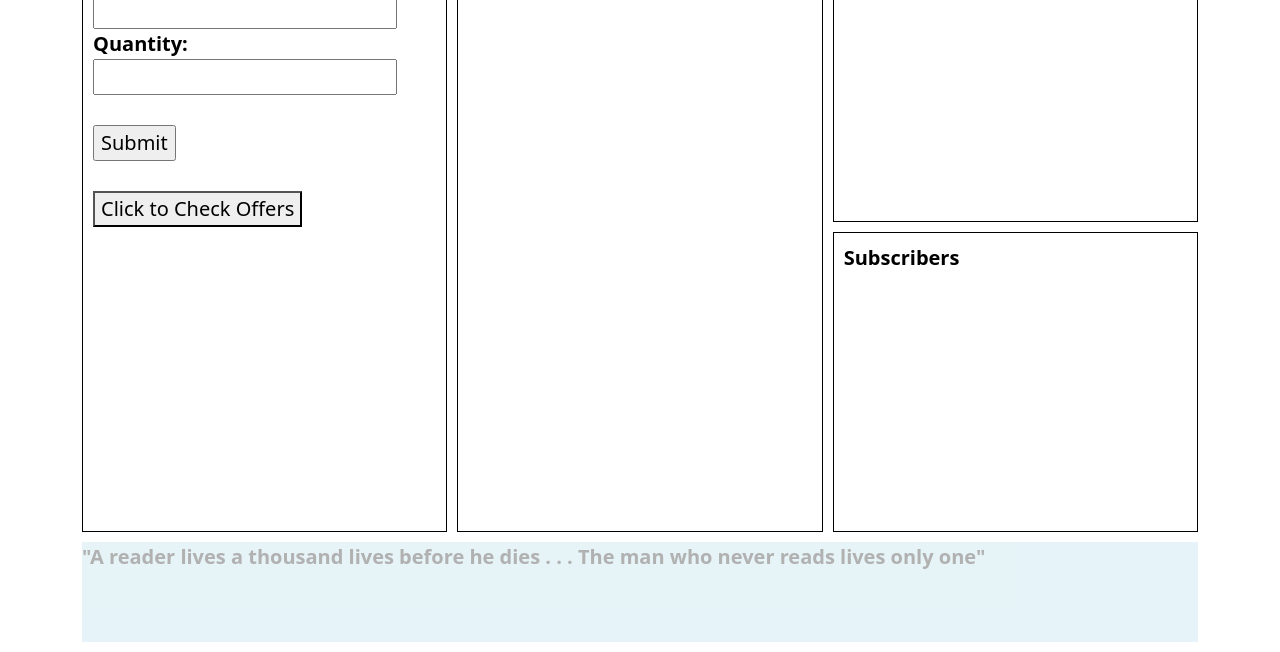
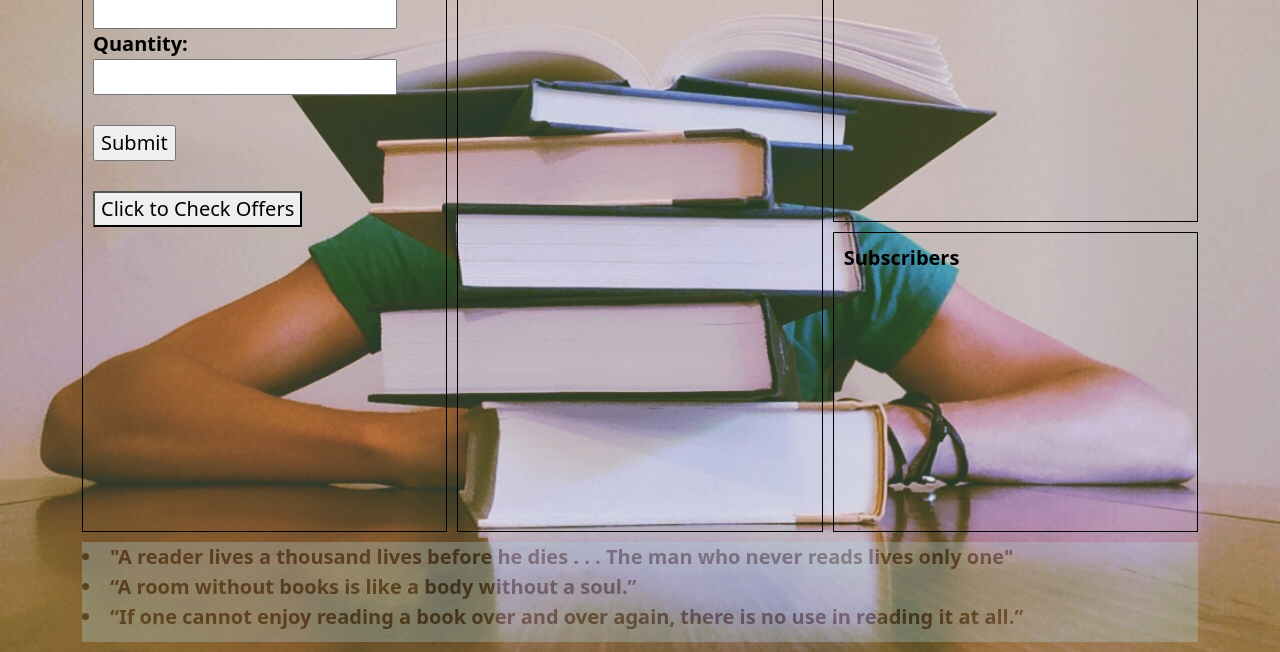
Before and after one commit to codertinie/Independent-project, a plain HTML site: page index.html in a window 1280 px wide. Shown: the part 148-800 px from the top of the page. Drawn offline with nearby package versions, Linux system fonts and the light colour scheme; no server answers.

Commit message:
Finall polishes by removing unnecessary comments and added an image to make the web application look apealing to the user

```diff
--- a/index.html
+++ b/index.html
@@ -5,7 +5,7 @@
     <meta http-equiv="X-UA-Compatible" content="IE=edge">
     <meta name="viewport" content="width=device-width, initial-scale=1.0">
     <title>Bookstore Management System</title>
-    <link rel="stylesheet" href="./style.css">
+    <link rel="stylesheet" href="./css/style.css">
 	<link href="https://cdn.jsdelivr.net/npm/bootstrap@5.0.2/dist/css/bootstrap.min.css"
     rel="stylesheet"
     integrity="sha384-EVSTQN3/azprG1Anm3QDgpJLIm9Nao0Yz1ztcQTwFspd3yD65VohhpuuCOmLASjC"
@@ -13,7 +13,7 @@
     />
     <script src="./index.js"></script>
 </head>
-<body>
+<body style="background-image: url(./images/pexels-pixabay-261909.jpg); background-repeat: no-repeat; background-attachment: fixed; background-position: center; background-size: 100%;"></body>
   <main class="container">
     <header class="header text-center badge bg-primary text-wrap fs-2 font-monospace ba"
 		>Bookstore Management System
@@ -24,8 +24,6 @@
 					<input type="text" id="b_title"><br>
 					<label>Quantity:</label><br>
 					<input type="number" id="b_quantity"><br><br>
-					<!-- <label>Description</label>
-					<input cid="dspn" rows="3"></input> -->
 					<input type="submit" value="Submit">
 				</form> <br>
         <button id="offers"
@@ -40,7 +38,9 @@
 		>Subscribers
 	</div>
    <footer class="footer" id="Quoting">
-	"A reader lives a thousand lives before he dies . . . The man who never reads lives only one"
+    <li>"A reader lives a thousand lives before he dies . . . The man who never reads lives only one"</li>
+    <li>“A room without books is like a body without a soul.”</li>
+    <li>“If one cannot enjoy reading a book over and over again, there is no use in reading it at all.”</li>
 	</footer>
   </div>
 
```
Also changed, not shown: index.js (+1 -28 lines), css/style.css (renamed from style.css), images/pexels-pixabay-261909.jpg (added), 1 other file.
